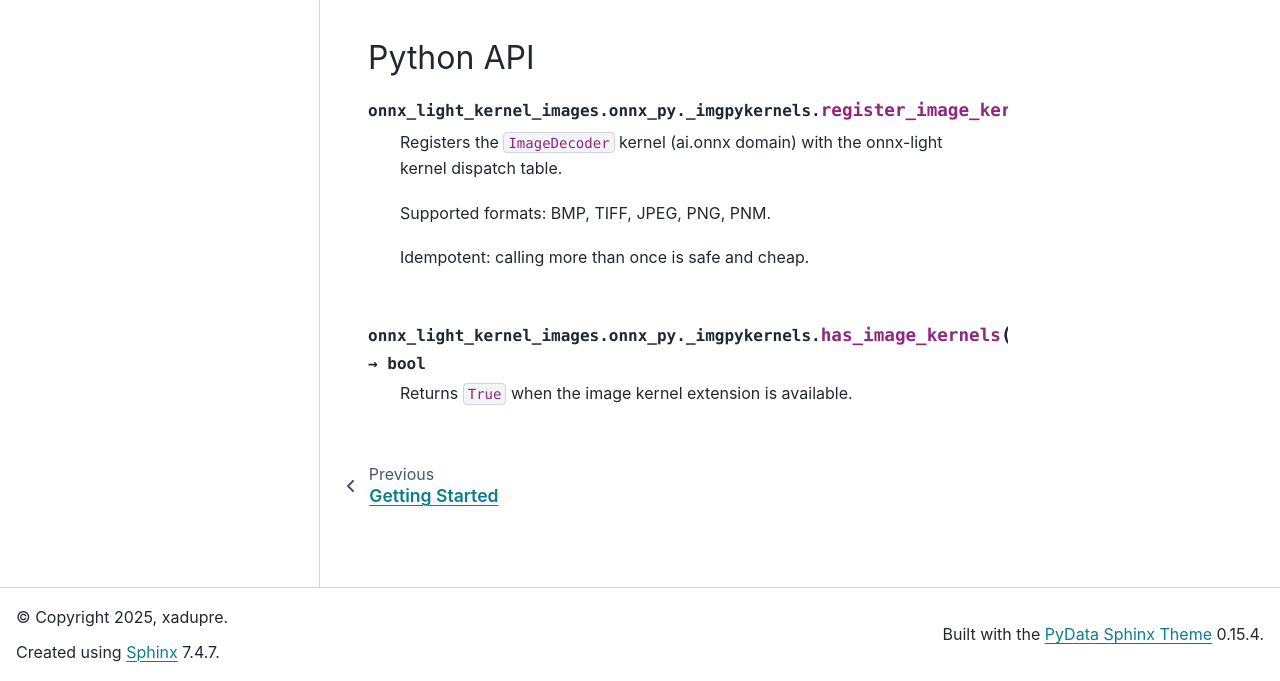
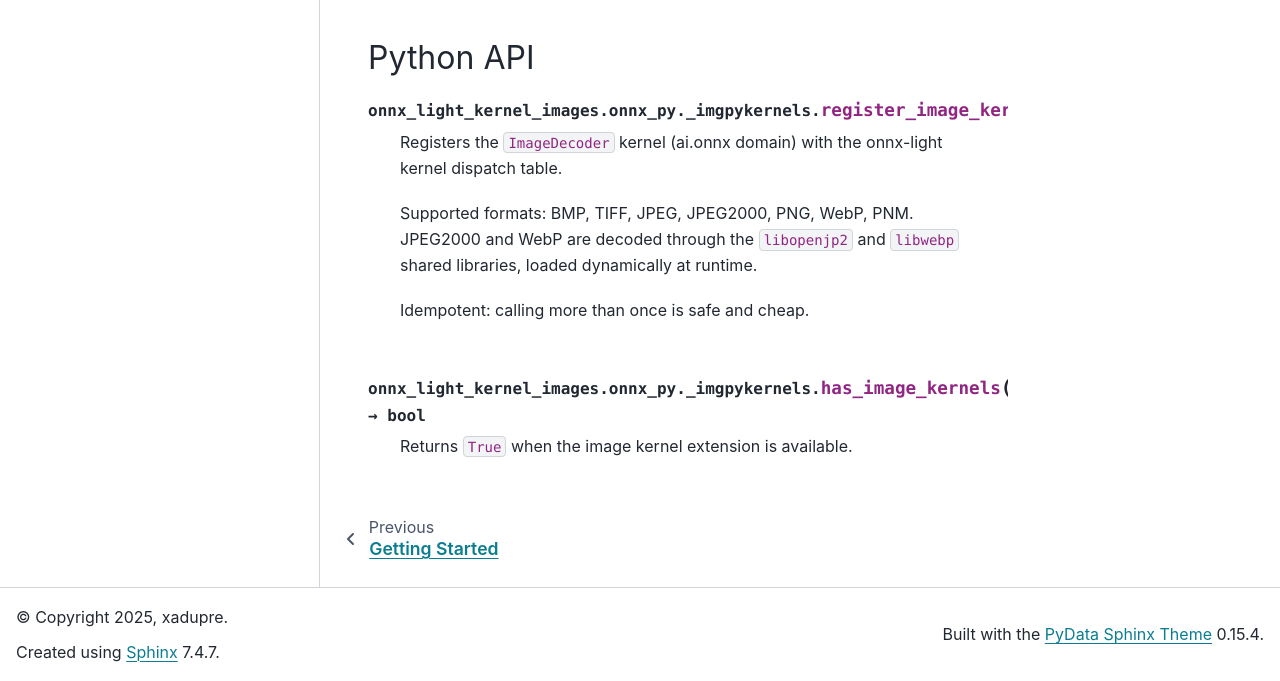
Before and after one commit to xadupre/onnx-light-kernel-images, a Sphinx documentation site: the page built from docs/api.rst, in a window 1280 px wide and 1075 px high, cut to the strip 394-1075 px from the top of the window. Built offline with Sphinx 7.4.7 and the PyData theme 0.15.4, drawn with Linux system fonts in a browser that asks for light colours.

Commit message:
docs: list JPEG2000/WebP in Python API supported formats
Co-authored-by: xadupre <22452781+xadupre@users.noreply.github.com>

```diff
--- a/docs/api.rst
+++ b/docs/api.rst
@@ -17,7 +17,9 @@ Python API
    Registers the ``ImageDecoder`` kernel (ai.onnx domain) with the onnx-light
    kernel dispatch table.
 
-   Supported formats: BMP, TIFF, JPEG, PNG, PNM.
+   Supported formats: BMP, TIFF, JPEG, JPEG2000, PNG, WebP, PNM. JPEG2000 and
+   WebP are decoded through the ``libopenjp2`` and ``libwebp`` shared
+   libraries, loaded dynamically at runtime.
 
    Idempotent: calling more than once is safe and cheap.
 
```
